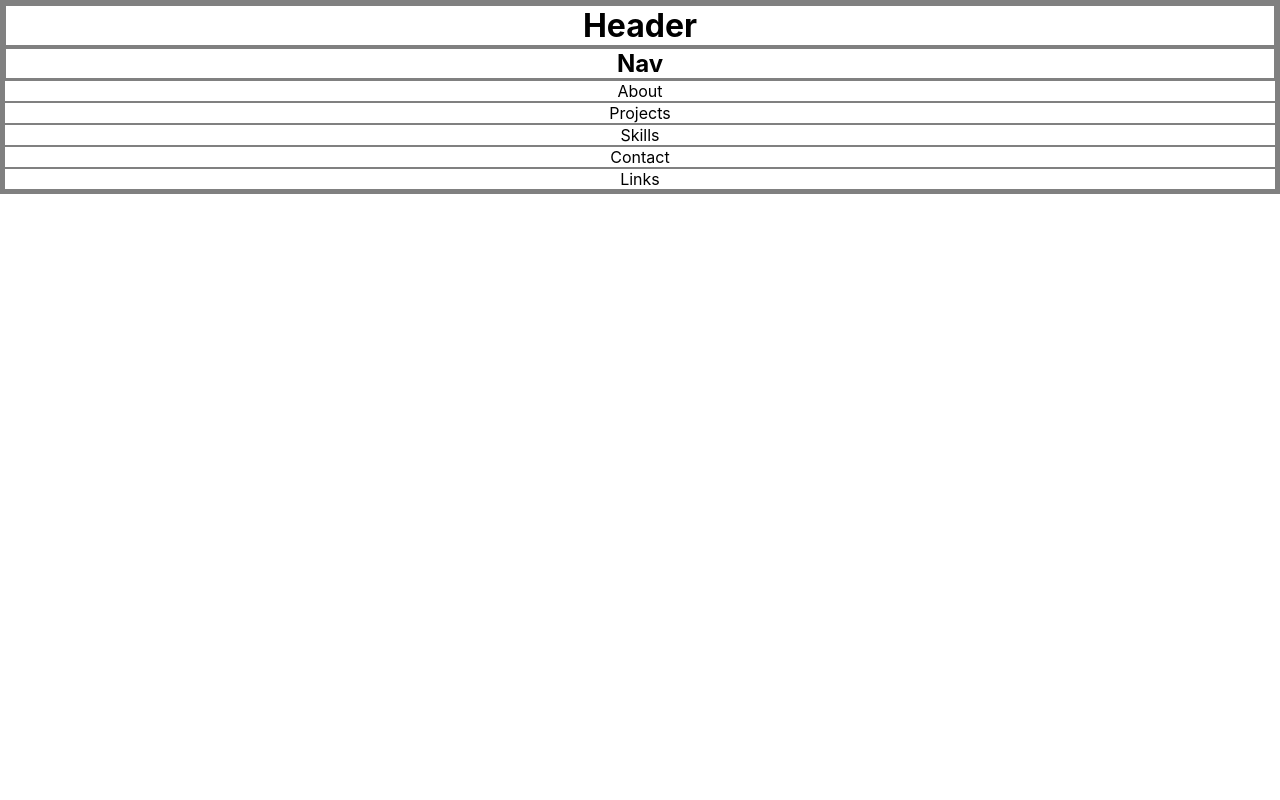
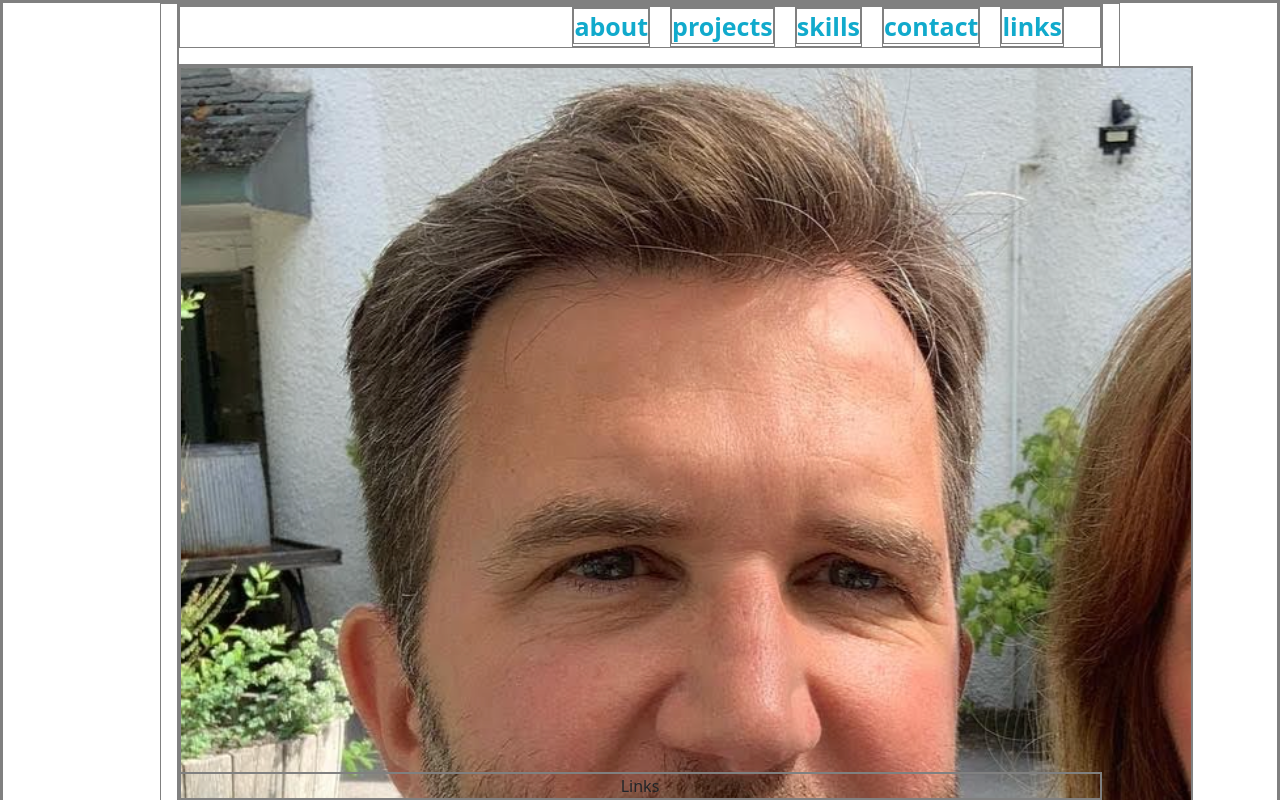
Before and after one commit to g4ry5haw/portfolio-website, a React (Create React App) app: page / in a window 1280 px wide. Shown: the top 800 px of the page. Built offline with nearby package versions, Linux system fonts and the light colour scheme.

Commit message:
added css

```diff
--- a/package.json
+++ b/package.json
@@ -6,9 +6,12 @@
     "@testing-library/jest-dom": "^5.16.5",
     "@testing-library/react": "^13.4.0",
     "@testing-library/user-event": "^13.5.0",
+    "bootstrap": "^5.2.3",
     "react": "^18.2.0",
+    "react-bootstrap": "^2.7.0",
     "react-dom": "^18.2.0",
     "react-scripts": "5.0.1",
+    "react-scroll": "^1.8.9",
     "web-vitals": "^2.1.4"
   },
   "scripts": {
--- a/src/App.css
+++ b/src/App.css
@@ -4,17 +4,66 @@
   box-sizing: border-box;
   border: 1px solid grey;
   list-style-type: none;
+  scroll-behavior: smooth;
 }
 
 .App {
   text-align: center;
+  padding : 0 1em;
+  max-width: 60rem;
+  margin: 0 auto;
+  justify-content: center;
+
   /* border: 2px solid red; */
 }
 
-.Header {
-
+nav {
+  position: sticky;
+  top: 0;
 }
 
+ul {
+  width: 100%;
+  display: flex;
+  justify-content: flex-end;
+  box-sizing: border-box;
+  padding: 0 1rem;
+  background: #fff;
+}
+
+li {
+  list-style: none;
+  margin-right: 20px;
+  font-size: 25px;
+  font-weight: bold;
+}
+li a {
+  text-decoration: none;
+  color: #1ac;
+}
+section {
+  height: 100vh;
+  display: grid;
+  place-items: center;
+  font-size: 50px;
+  font-weight: bold;
+  background: #eee;
+}
+
+footer {
+  position: sticky;
+  bottom: 0;
+}
+
+/*
 .Nav {
+display: flex;
+flex-wrap: wrap;
+justify-content: space-around;
+align-items: center;
+position: sticky;
+} */
 
+.about {
+display: flex;
 }
--- a/src/App.js
+++ b/src/App.js
@@ -1,22 +1,23 @@
 import "./App.css";
 import Nav from "./components/Nav";
-import About from "./components/About";
-import Projects from "./components/Projects";
-import Skills from "./components/Skills";
-import Contact from "./components/Contact";
-import Links from "./components/Links";
-import Header from "./components/Header";
+// import About from "./components/About";
+// import Projects from "./components/Projects";
+// import Skills from "./components/Skills";
+// import Contact from "./components/Contact";
+// import Links from "./components/Links";
+// import Header from "./components/Header";
+import "bootstrap/dist/css/bootstrap.min.css";
 
 function App() {
   return (
     <div className="App">
-      <Header />
+      {/* <Header /> */}
       <Nav />
-      <About />
+      {/* <About />
       <Projects />
       <Skills />
       <Contact />
-      <Links />
+      <Links /> */}
     </div>
   );
 }
--- a/src/components/About.jsx
+++ b/src/components/About.jsx
@@ -1,7 +1,12 @@
 import React from "react";
+import imageMe from "./assets/images/headshot.png";
 
 const About = () => {
-  return <div>About</div>;
+  return (
+    <div className="about">
+      <img src={imageMe} alt="Gary Shaw" className="headshot" />
+    </div>
+  );
 };
 
 export default About;
--- a/src/components/Nav.jsx
+++ b/src/components/Nav.jsx
@@ -1,9 +1,66 @@
 import React from "react";
+import { Link } from "react-scroll";
+// import About from "./components/About";
+import About from "./About";
+import Projects from "./Projects";
+import Skills from "./Skills";
+import Contact from "./Contact";
+import Links from "./Links";
 
 const Nav = () => {
   return (
-    <div className="Nav">
-      <h2>Nav</h2>
+    <div>
+      <nav className="Nav">
+        <ul>
+          <li>
+            <a href="#about">about</a>
+          </li>
+          <li>
+            <a href="#projects">projects</a>
+          </li>
+          <li>
+            <a href="#skills">skills</a>
+          </li>
+          <li>
+            <a href="#contact">contact</a>
+          </li>
+          <li>
+            <a href="#links">links</a>
+          </li>
+        </ul>
+        {/* <Link activeClass="active" smooth spy to="about">
+          About
+        </Link>
+
+        <Link activeClass="active" smooth spy to="projects">
+          Projects
+        </Link>
+
+        <Link activeClass="active" smooth spy to="skills">
+          Skills
+        </Link>
+        <Link activeClass="active" smooth spy to="contact">
+          Contact
+        </Link>
+        <Link activeClass="active" smooth spy to="links">
+          Links
+        </Link> */}
+      </nav>
+      <section id="about">
+        <About />
+      </section>
+      <section id="projects">
+        <Projects />
+      </section>
+      <section id="skills">
+        <Skills />
+      </section>
+      <section id="contact">
+        <Contact />
+      </section>
+      <footer id="links">
+        <Links />
+      </footer>
     </div>
   );
 };
```
Also changed, not shown: src/components/assets/images/headshot.png (added), 1 other file (tests, documents, lock files or other folders).
